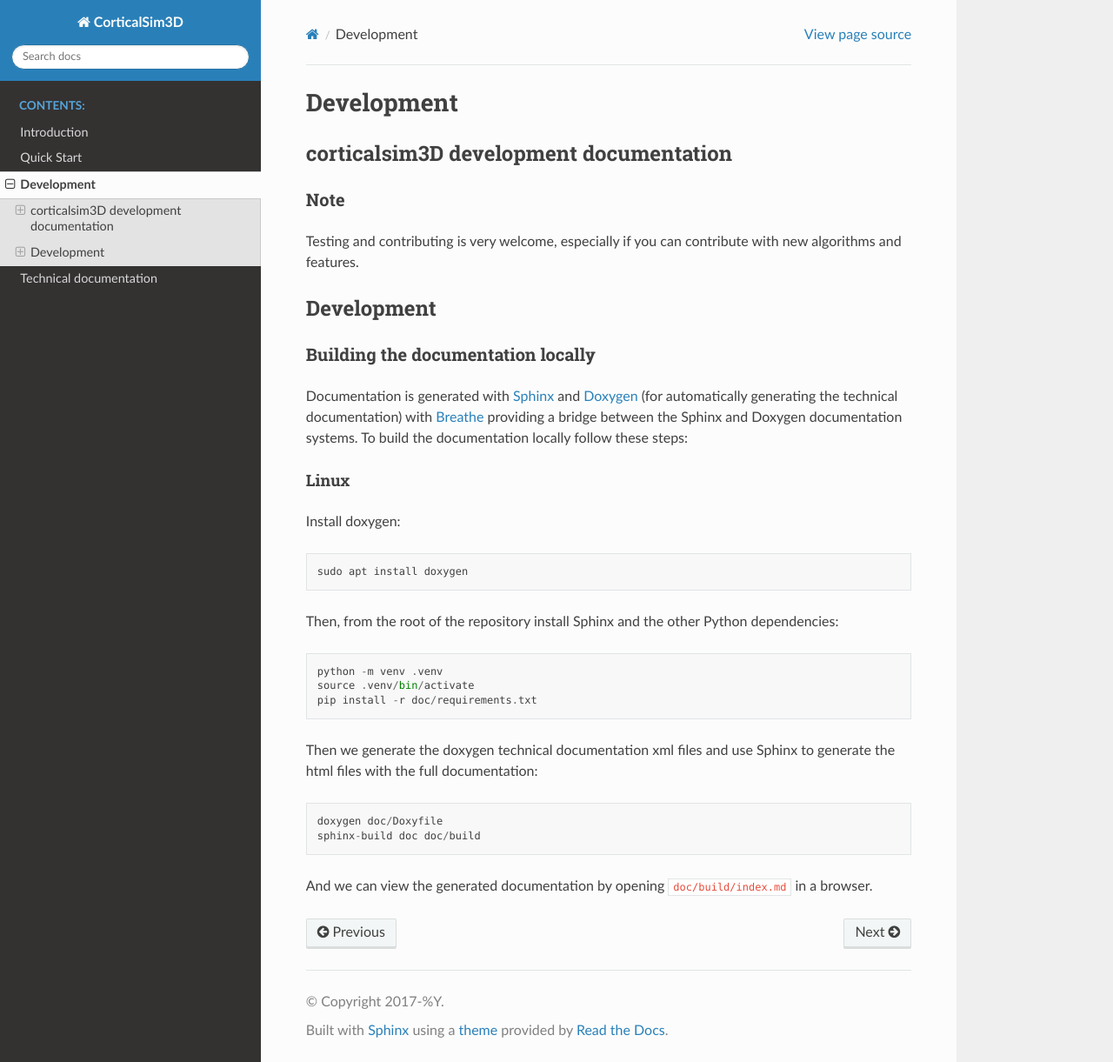
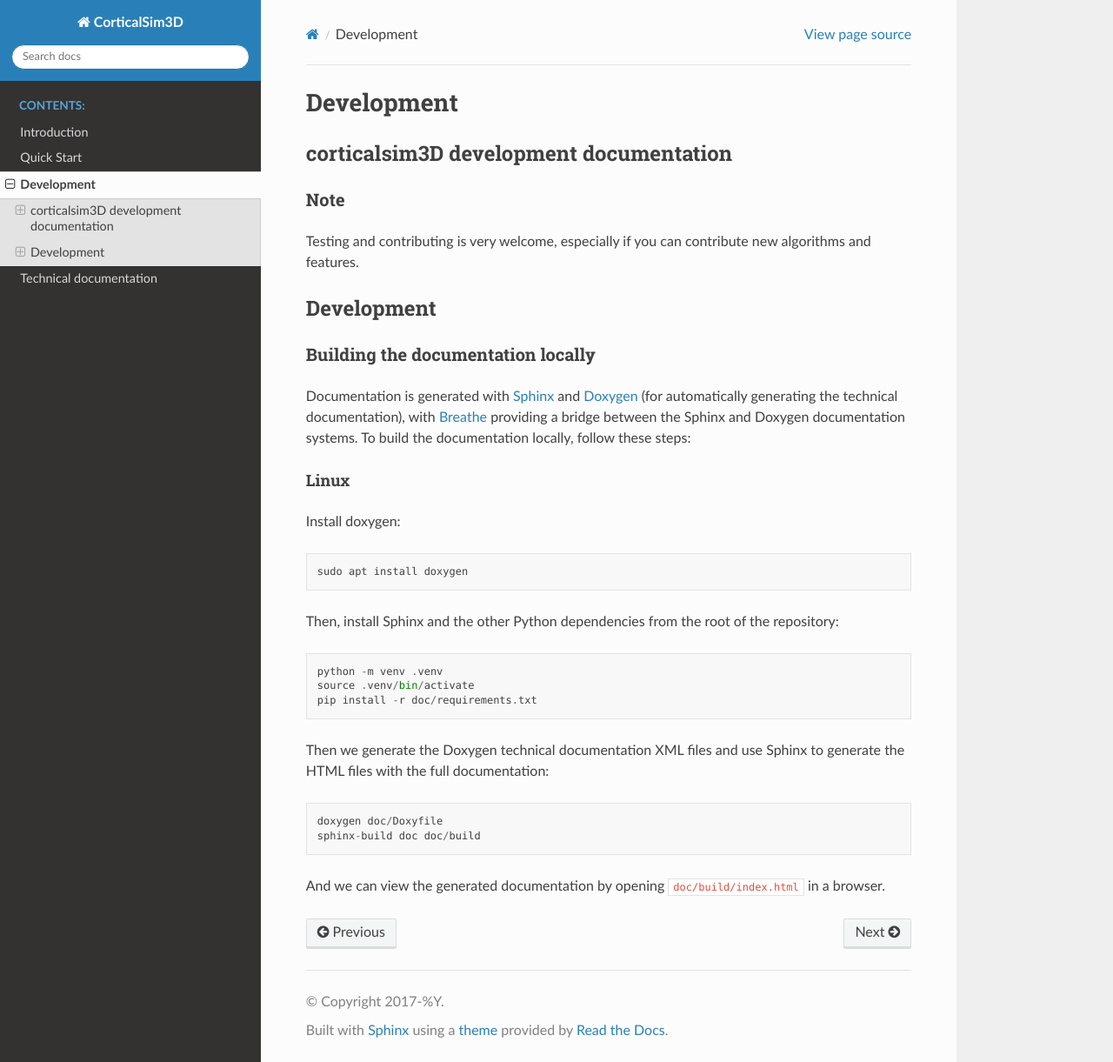
Before and after one commit to corticalsim/corticalsim, a Sphinx documentation site: the page built from doc/development.rst, in a window 1280 px wide and 1221 px high. Shown: the whole window at 87% size. Built offline with Sphinx 7.4.7 and the Read the Docs theme 3.1.0, drawn with Linux system fonts in a browser that asks for light colours.

Commit message:
Apply suggestions from code review
Thanks for the review! These were all reasonable suggestions. Most of the text in "introduction.md" actually came from the referenced paper, so the text fixes should be in there. For me this is a placeholder anyway, as I think Eva and/or Bandan should write these parts. For now i just accepted your contributions, which made it more readable.

Co-authored-by: Alexander Hadjiivanov <43831101+cantordust@users.noreply.github.com>

````diff
--- a/README.dev.md
+++ b/README.dev.md
@@ -3,14 +3,14 @@
 
 ## Note
 
-Testing and contributing is very welcome, especially if you can contribute with new algorithms and features.
+Testing and contributing is very welcome, especially if you can contribute new algorithms and features.
 
 
 # Development
 
 ## Building the documentation locally
 
-Documentation is generated with [Sphinx](https://www.sphinx-doc.org/) and [Doxygen](https://www.doxygen.nl/) (for automatically generating the technical documentation) with [Breathe](https://breathe.readthedocs.io/) providing a bridge between the Sphinx and Doxygen documentation systems. To build the documentation locally follow these steps:
+Documentation is generated with [Sphinx](https://www.sphinx-doc.org/) and [Doxygen](https://www.doxygen.nl/) (for automatically generating the technical documentation), with [Breathe](https://breathe.readthedocs.io/) providing a bridge between the Sphinx and Doxygen documentation systems. To build the documentation locally, follow these steps:
 
 ### Linux
 Install doxygen:
@@ -19,7 +19,7 @@ Install doxygen:
 sudo apt install doxygen
 ```
 
-Then, from the root of the repository install Sphinx and the other Python dependencies:
+Then, install Sphinx and the other Python dependencies from the root of the repository:
 
 ```
 python -m venv .venv
@@ -27,11 +27,11 @@ source .venv/bin/activate
 pip install -r doc/requirements.txt
 ```
 
-Then we generate the doxygen technical documentation xml files and use Sphinx to generate the html files with the full documentation:
+Then we generate the Doxygen technical documentation XML files and use Sphinx to generate the HTML files with the full documentation:
 
 ```
 doxygen doc/Doxyfile
 sphinx-build doc doc/build
 ```
 
-And we can view the generated documentation by opening `doc/build/index.md` in a browser.
+And we can view the generated documentation by opening `doc/build/index.html` in a browser.
--- a/doc/conf.py
+++ b/doc/conf.py
@@ -8,7 +8,7 @@
 
 project = 'CorticalSim3D'
 copyright = '2017-%Y'
-author = 'Eva Deinum, Bandan Chakrabortty, Simon Tindemans, Jaro Camphuijsen, Alex Hadjiivanov'
+author = 'Eva Deinum, Bandan Chakrabortty, Simon Tindemans, Jaro Camphuijsen, Alexander Hadjiivanov'
 release = ''
 
 # -- General configuration ---------------------------------------------------
````
Also changed, not shown: doc/introduction.md (+4 -4 lines).
